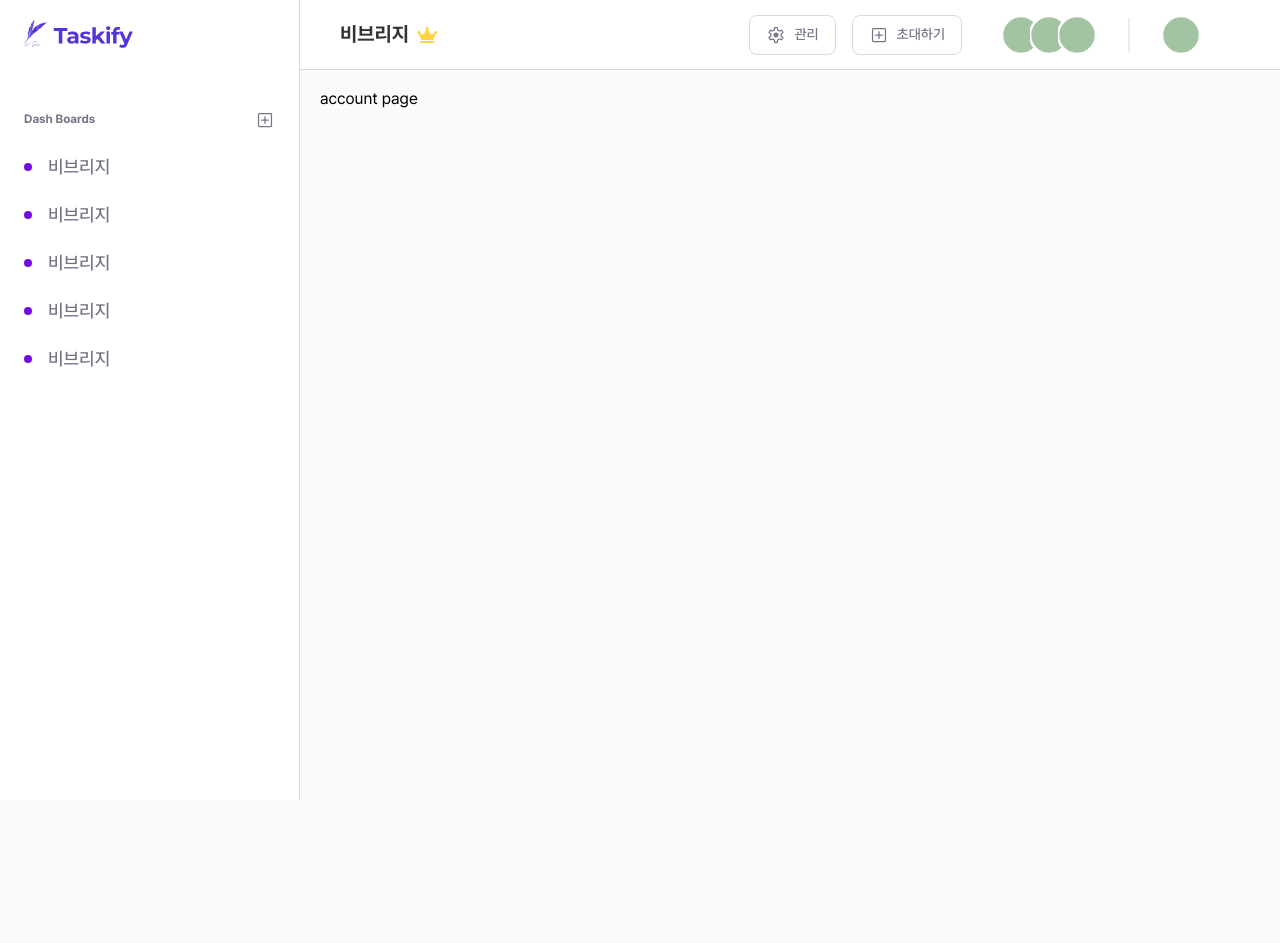
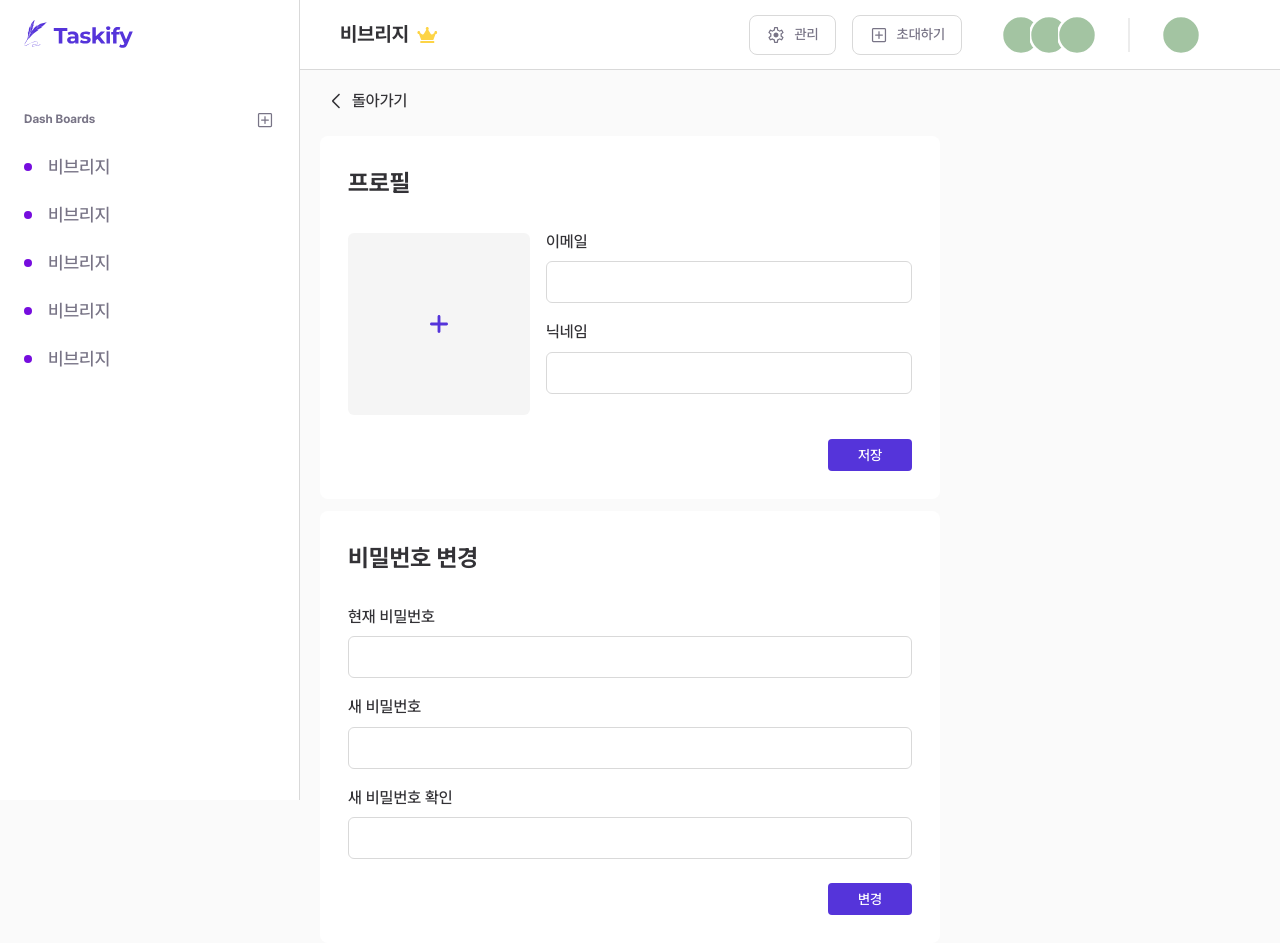
Before and after one commit to jisunipark/taskify, a React (Vite) app: page /account in a window 1280 px wide. Before the commit the page ends 800 px from the top, so only its background shows below. Built offline with nearby package versions, Linux system fonts and the light colour scheme.

Commit message:
Design: Construct user interface of account page

```diff
--- /dev/null
+++ b/src/components/account/Account.module.scss
@@ -0,0 +1,19 @@
+@import '@/styles/global.scss';
+
+.wrap {
+  display: flex;
+  flex-direction: column;
+
+  gap: 2.1rem;
+
+  @include tablet {
+    gap: 2.4rem;
+  }
+}
+
+.title {
+  display: flex;
+  justify-content: space-between;
+  align-items: center;
+  height: 3.7rem;
+}
--- /dev/null
+++ b/src/components/account/Account.tsx
@@ -0,0 +1,47 @@
+import { useNavigate } from 'react-router-dom';
+import classNames from 'classnames/bind';
+import GoBack from '@/components/common/go-back/GoBack';
+import InputForm from '@/components/common/input-form/InputForm';
+import Input from '@/components/common/input/Input';
+import Section from '@/components/common/section/Section';
+import Sections from '@/components/common/sections/Sections';
+import styles from './Account.module.scss';
+
+const cx = classNames.bind(styles);
+
+export default function Account() {
+  const navigate = useNavigate();
+
+  const handleBackClick = () => {
+    navigate('/dashboard');
+  };
+
+  return (
+    <div className={cx('wrap')}>
+      <GoBack onClick={handleBackClick} />
+      <Sections>
+        <Section>
+          <div className={cx('title')}>
+            <h3>프로필</h3>
+          </div>
+          <div className={cx('all-inputs')}>
+            <InputForm buttonText="저장" hasFile={true}>
+              <Input type="email" label="이메일" />
+              <Input type="text" label="닉네임" />
+            </InputForm>
+          </div>
+        </Section>
+        <Section>
+          <div className={cx('title')}>
+            <h3>비밀번호 변경</h3>
+          </div>
+          <InputForm buttonText="변경">
+            <Input type="password" label="현재 비밀번호" />
+            <Input type="password" label="새 비밀번호" />
+            <Input type="password" label="새 비밀번호 확인" />
+          </InputForm>
+        </Section>
+      </Sections>
+    </div>
+  );
+}
--- a/src/components/common/input-form/InputForm.module.scss
+++ b/src/components/common/input-form/InputForm.module.scss
@@ -14,12 +14,50 @@
   }
 }
 
-.inputs {
+.all-inputs {
+  display: flex;
+  flex-direction: column;
+  gap: 2.4rem;
+
+  @include tablet {
+    flex-direction: row;
+    gap: 1.6rem;
+  }
+}
+
+.text-inputs {
   display: flex;
   flex-direction: column;
   gap: 1.6rem;
+  width: 100%;
 
   @include tablet {
     gap: 2rem;
   }
 }
+
+.file-input {
+  display: flex;
+  justify-content: center;
+  align-items: center;
+  width: 10rem;
+  height: 10rem;
+  flex-shrink: 0;
+  border-radius: 0.6rem;
+  background: #f5f5f5;
+
+  svg {
+    width: 2rem;
+    height: 2rem;
+  }
+
+  @include tablet {
+    width: 18.2rem;
+    height: 18.2rem;
+
+    svg {
+      width: 3rem;
+      height: 3rem;
+    }
+  }
+}
--- a/src/components/common/input-form/InputForm.tsx
+++ b/src/components/common/input-form/InputForm.tsx
@@ -1,6 +1,7 @@
 import { ReactNode } from 'react';
 import classNames from 'classnames/bind';
 import Button from '@/components/common/button/Button';
+import AddIcon from '@/assets/icons/AddIcon';
 import styles from './InputForm.module.scss';
 
 const cx = classNames.bind(styles);
@@ -8,12 +9,20 @@ const cx = classNames.bind(styles);
 interface InputFormProps {
   children: ReactNode;
   buttonText: string;
+  hasFile?: boolean;
 }
 
-export default function InputForm({ children, buttonText }: InputFormProps) {
+export default function InputForm({ children, buttonText, hasFile = false }: InputFormProps) {
   return (
     <form className={cx('wrap')}>
-      <div className={cx('inputs')}>{children}</div>
+      <div className={cx('all-inputs')}>
+        {hasFile && (
+          <div className={cx('file-input')}>
+            <AddIcon />
+          </div>
+        )}
+        <div className={cx('text-inputs')}>{children}</div>
+      </div>
       <Button type="normal">{buttonText}</Button>
     </form>
   );
--- a/src/components/common/section/Section.module.scss
+++ b/src/components/common/section/Section.module.scss
@@ -12,6 +12,7 @@
   color: $color-black-20;
 
   @include tablet {
+    gap: 3.2rem;
     padding: 2.8rem;
   }
 
--- a/src/pages/AccountPage.tsx
+++ b/src/pages/AccountPage.tsx
@@ -1,3 +1,5 @@
+import Account from '@/components/account/Account';
+
 export default function AccountPage() {
-  return <div>account page</div>;
+  return <Account />;
 }
```
